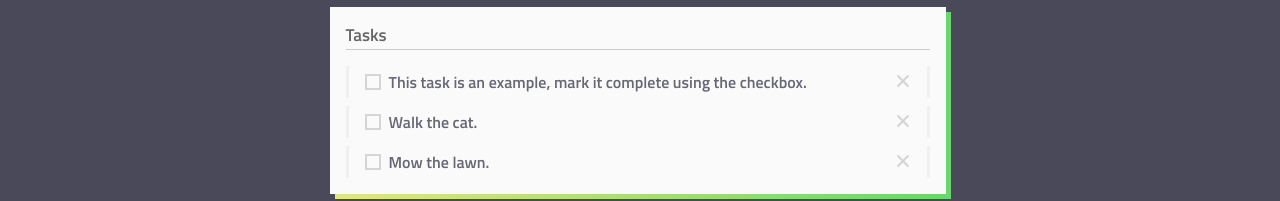
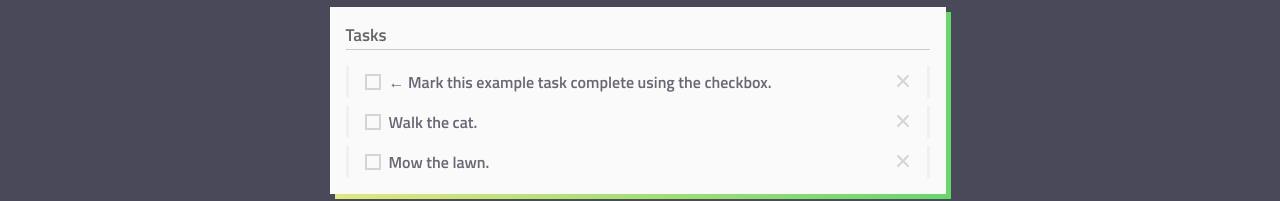
Before and after one commit to acarlie/angular_to_do, an Angular app: page / in a window 1280 px wide. Shown: the part 250-451 px from the top of the page. Built offline with nearby package versions, Linux system fonts and the light colour scheme.

Commit message:
Added demostration gif to README

```diff
--- a/src/app/app.component.html
+++ b/src/app/app.component.html
@@ -3,7 +3,7 @@
   <main class='main'>
     <app-header title='To Do'>
       <app-container [padding]='false'>
-        <input class='input-text--add' type="text" placeholder='Add a task...' autofocus='' [(ngModel)]="newToDo.title" (keyup.enter)="addToDo()">
+        <input class='input-text--add' type="text" placeholder='Add a task...' autofocus='' [(ngModel)]="newToDo.title" (keyup.enter)="addToDo()" alt='Add a task.'>
       </app-container>
     </app-header>
 
--- a/src/app/to-do-item/to-do-item.component.html
+++ b/src/app/to-do-item/to-do-item.component.html
@@ -1,6 +1,6 @@
 <li class="todo__item" tabindex="0">
     <div class='input-check__container'>
-      <input type="checkbox" class="input-check__check" (keyup.enter)="toggleToDo(todo)" (click)="toggleToDo(todo)" [checked]="todo.complete">
+      <input type="checkbox" class="input-check__check" (keyup.enter)="toggleToDo(todo)" (click)="toggleToDo(todo)" [checked]="todo.complete" alt='Mark task complete.'>
       <span [class.input-check__custom]='!isComplete' [class.input-check__custom-checked]='isComplete'></span>
     </div>
     <label for="" class="todo__text">{{todo.title}}</label>
--- a/src/app/to-do/to-do-data.service.ts
+++ b/src/app/to-do/to-do-data.service.ts
@@ -2,7 +2,7 @@ import { Injectable } from '@angular/core';
 import { ToDo } from './to-do';
 
 const exampleToDos = [
-  {id: 0, title: 'This task is an example, mark it complete using the checkbox.', complete: false},
+  {id: 0, title: '← Mark this example task complete using the checkbox.', complete: false},
   {id: 1, title: 'Walk the cat.', complete: false},
   {id: 2, title: 'Mow the lawn.', complete: false},
   {id: 3, title: 'This is a completed task, delete it using the delete button →', complete: true}
@@ -29,10 +29,7 @@ export class ToDoDataService {
 
   setTodos(): ToDoDataService {
     if (this.todos.length === 0) {
-
       exampleToDos.forEach(x => this.todos.push(x));
-      console.log(this.todos);
-      console.log('hello');
     } else {
       this.todos.map((x, i) => {
         x.id = i;
```
Also changed, not shown: SiteDemo.gif (added), 1 other file (tests, documents, lock files or other folders).
